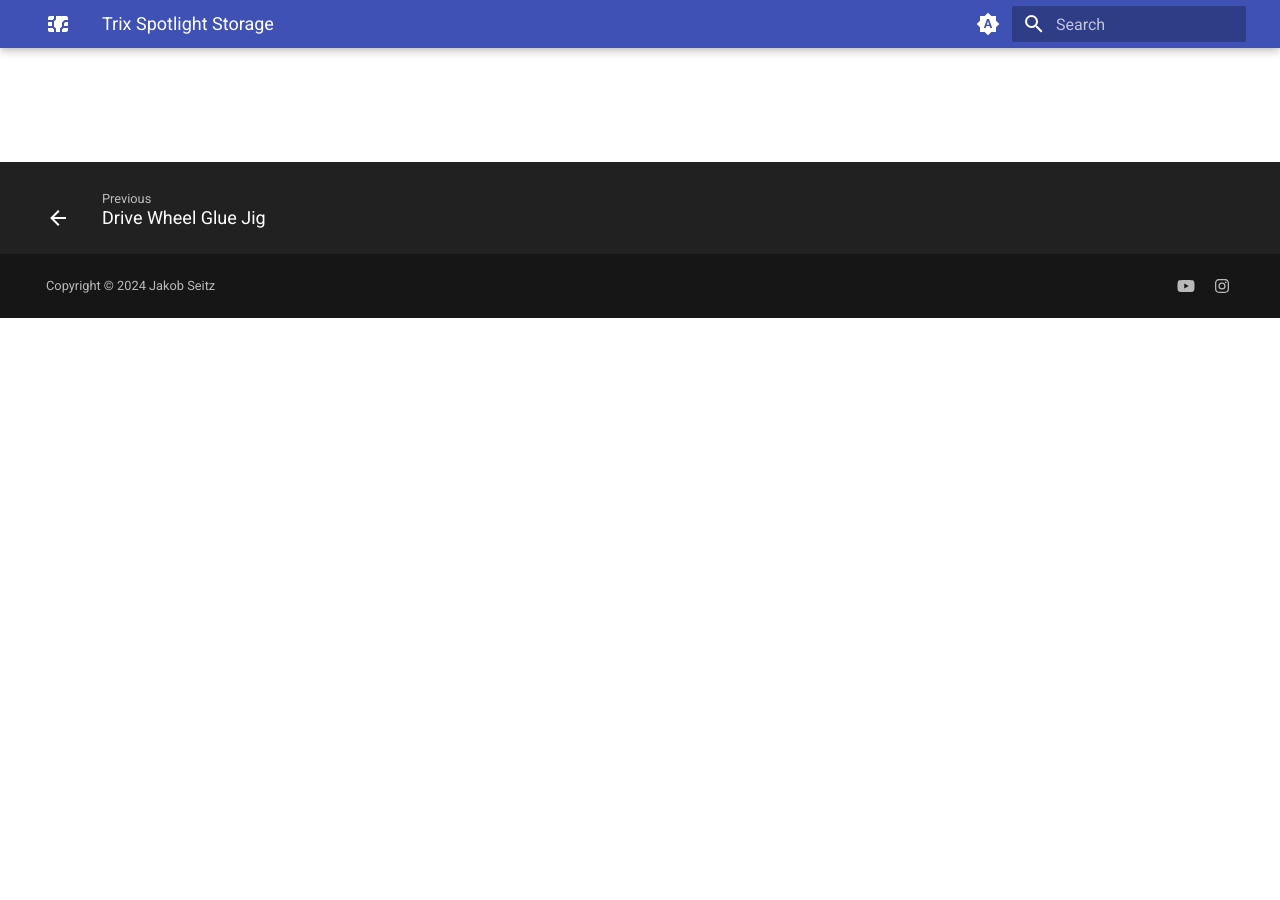
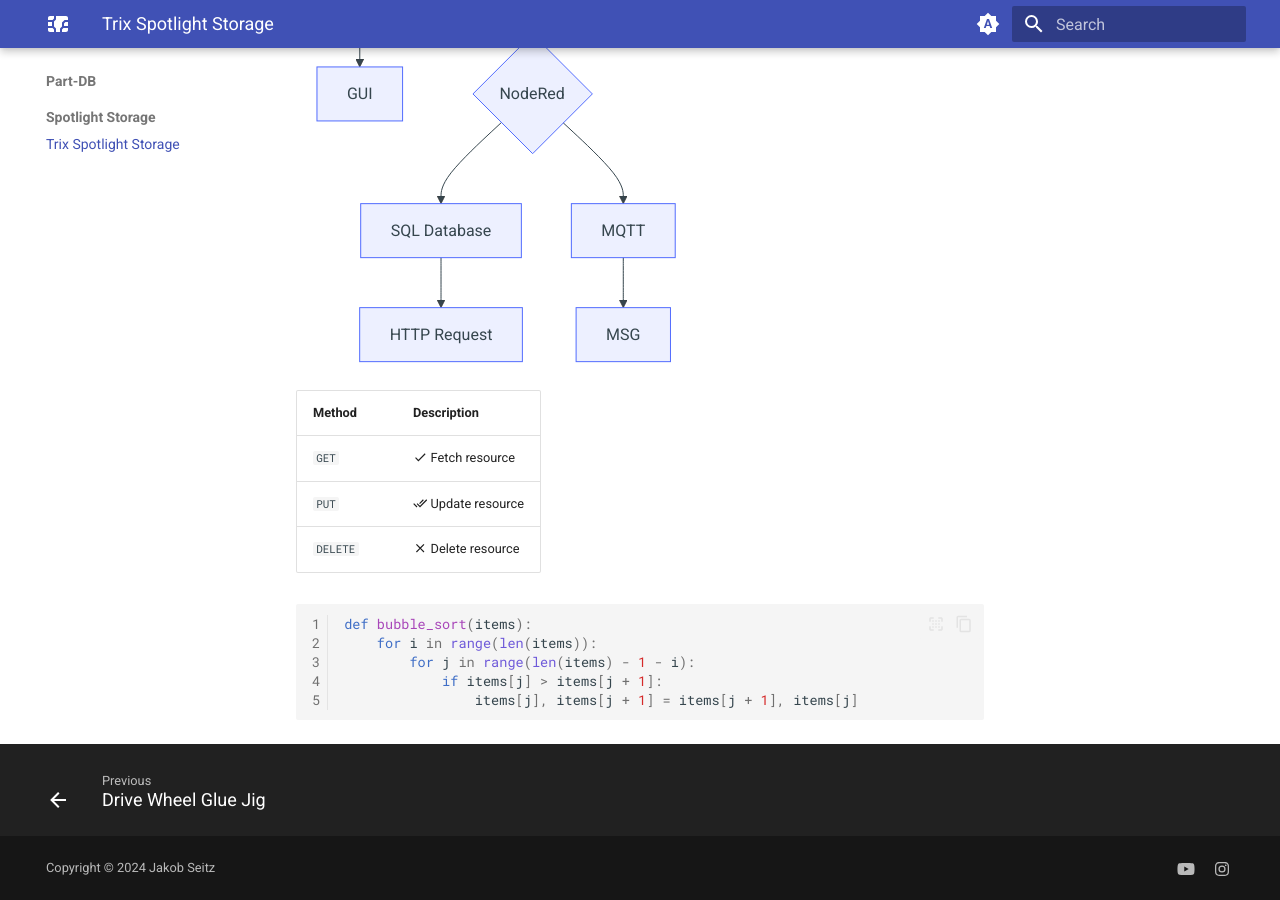
Before and after one commit to Technolitix/docs, an MkDocs documentation site: the page built from docs/trix-spotlight-storage.md, in a window 1280 px wide and 900 px high, scrolled down 582 px. Built offline with MkDocs 1.6.1 and Material for MkDocs 9.7.7, drawn with Linux system fonts in a browser that asks for light colours; before the commit the page ends 900 px from its top, so only the background shows below that.

Commit message:
Add Chart

````diff
--- a/docs/trix-spotlight-storage.md
+++ b/docs/trix-spotlight-storage.md
@@ -1 +1,29 @@
 # How is it set up
+
+
+``` mermaid
+graph TB
+  A[Part DB] -->|ID| B{Part Finder};
+  A[Part DB] --> C{Browser};
+  C --> E[GUI];
+  B -->|ID| D{NodeRed};
+  G --> F[HTTP Request];
+  D --> G[SQL Database];
+  D --> H[MQTT];
+  H --> MSG
+```
+
+| Method      | Description                          |
+| ----------- | ------------------------------------ |
+| `GET`       | :material-check:     Fetch resource  |
+| `PUT`       | :material-check-all: Update resource |
+| `DELETE`    | :material-close:     Delete resource |
+
+
+``` py linenums="1"
+def bubble_sort(items):
+    for i in range(len(items)):
+        for j in range(len(items) - 1 - i):
+            if items[j] > items[j + 1]:
+                items[j], items[j + 1] = items[j + 1], items[j]
+```
--- a/mkdocs.yml
+++ b/mkdocs.yml
@@ -21,6 +21,9 @@ theme:
     - search.highlight
     - search.share
     - search.suggest
+    - content.code.copy
+    - content.code.select
+
 
   plugins:
     - typeset
@@ -53,11 +56,26 @@ markdown_extensions:
     - pymdownx.details
     - pymdownx.superfences
     - attr_list
+    - md_in_html
+    - pymdownx.blocks.caption
+    - pymdownx.inlinehilite
     - pymdownx.emoji:
         emoji_index: !!python/name:material.extensions.emoji.twemoji
         emoji_generator: !!python/name:material.extensions.emoji.to_svg
     - toc:
         permalink: true
+
+    - pymdownx.highlight:
+        anchor_linenums: true
+        line_spans: __span
+        pygments_lang_class: true
+
+    - pymdownx.superfences:
+        custom_fences:
+          - name: mermaid
+            class: mermaid
+            format: !!python/name:pymdownx.superfences.fence_code_format
+
 
 copyright: Copyright &copy; 2024 Jakob Seitz
 extra_css:
````
Also changed, not shown: docs/index.md (+10 -0 lines), docs/test.png (added).
